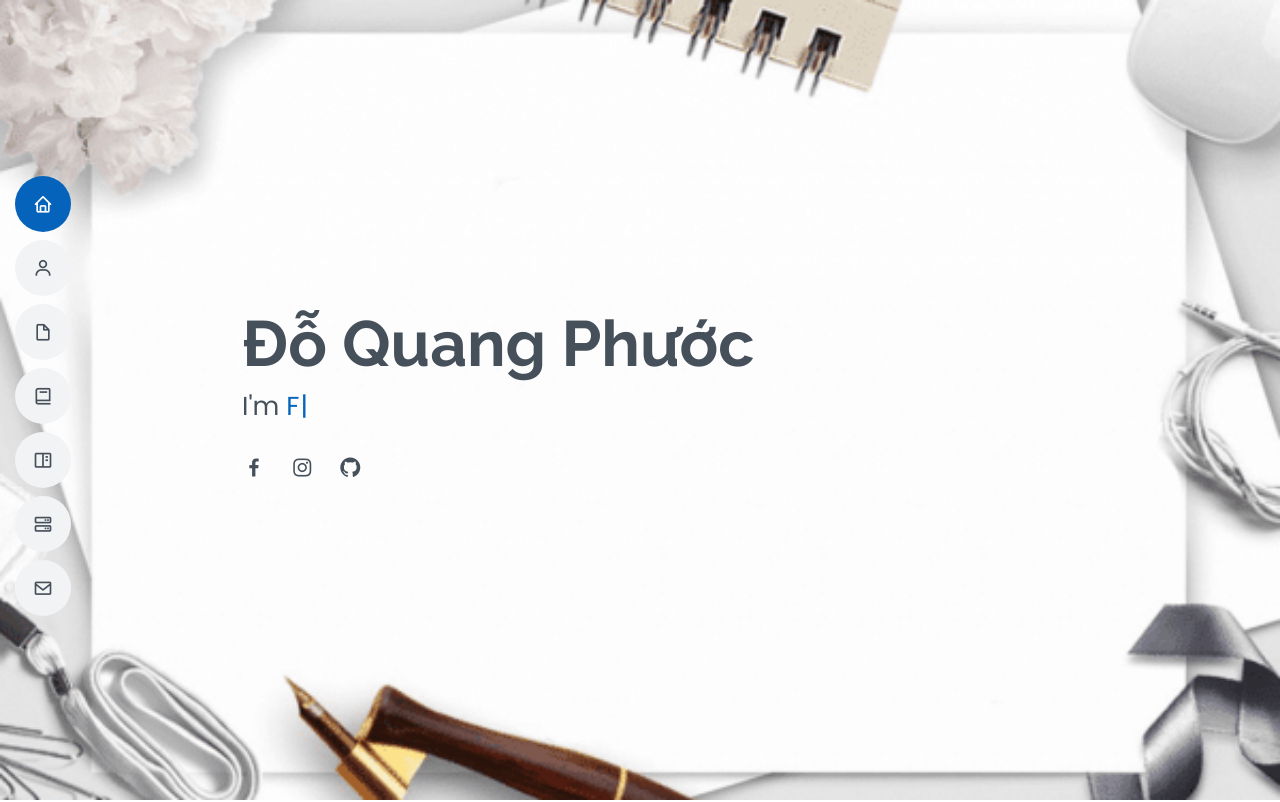
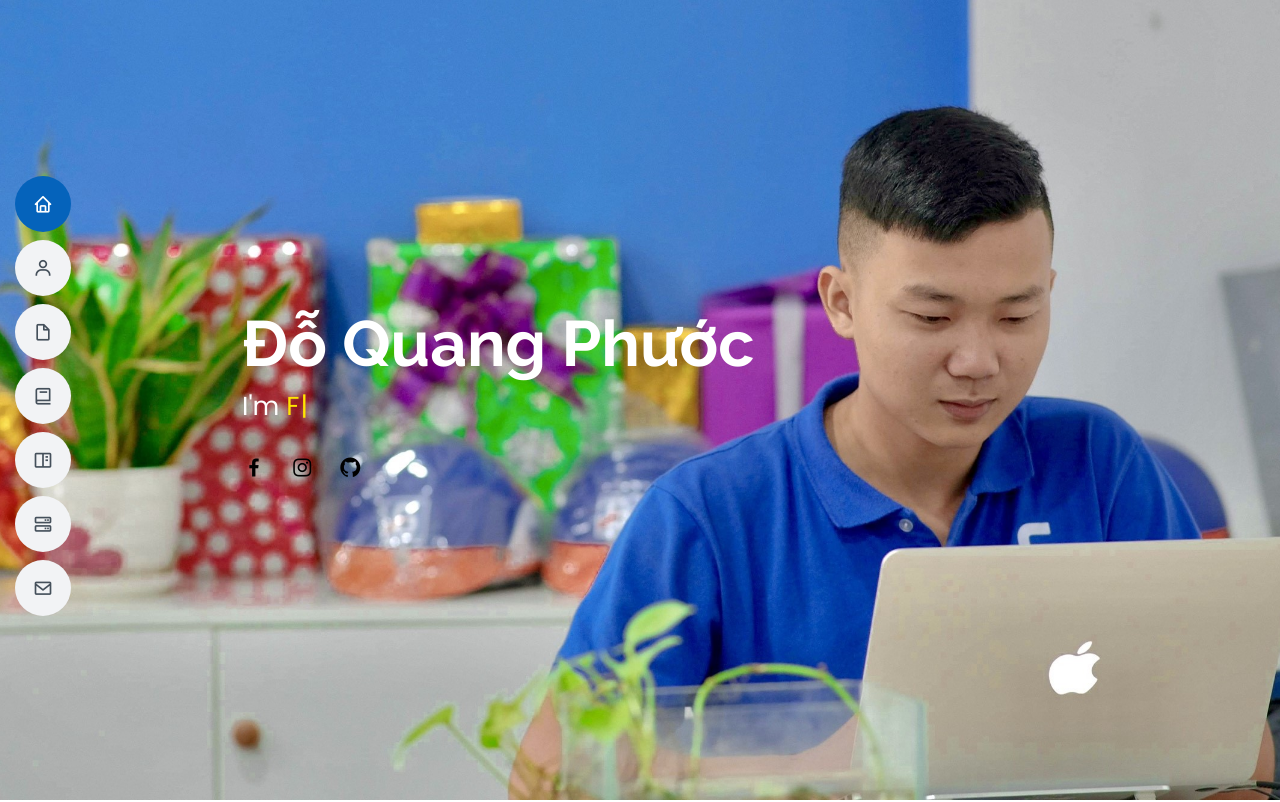
Before and after one commit to doquangphuoc9999/cv-html, a plain HTML site: page index.html in a window 1280 px wide. Shown: the top 802 px of the page. Drawn offline with nearby package versions, Linux system fonts and the light colour scheme.

Commit message:
change bgr and color

```diff
--- a/assets/css/style.css
+++ b/assets/css/style.css
@@ -278,7 +278,7 @@ p {
 #hero {
   width: 100%;
   height: 100vh;
-  background: url("../img/bgr-img.png") top no-repeat;
+  background: url("../img/bgr-1.jpg") top no-repeat;
   background-size: cover;
   position: relative;
 }
@@ -304,18 +304,18 @@ p {
   font-size: 64px;
   font-weight: 700;
   line-height: 56px;
-  color: #45505b;
+  color: #fff;
 }
 
 #hero p {
-  color: #45505b;
+  color: #fff;
   margin: 15px 0 0 0;
   font-size: 26px;
   font-family: "Poppins", sans-serif;
 }
 
 #hero p span {
-  color: #0563bb;
+  color: rgb(255 229 0);
   letter-spacing: 1px;
 }
 
@@ -326,14 +326,14 @@ p {
 #hero .social-links a {
   font-size: 24px;
   display: inline-block;
-  color: #45505b;
+  color: #000000;
   line-height: 1;
   margin-right: 20px;
   transition: 0.3s;
 }
 
 #hero .social-links a:hover {
-  color: #0563bb;
+  color: #ffeb3b;
 }
 
 @media (max-width: 992px) {
--- a/assets/js/data.js
+++ b/assets/js/data.js
@@ -109,7 +109,7 @@ let project_1 = new Project(
   // "http://bit.ly/39OGbFY",
   // "Không có",
   // "http://bit.ly/36g1XkM",
-  "",
+  "https://github.com/39domia/code-coffee-management-application.git",
   "",
   "",
   1
@@ -162,7 +162,7 @@ let project_3 = new Project(
   // "https://bit.ly/3ogD1jm",
   // "http://bit.ly/36gnLNa",
   // "http://bit.ly/2KR4Eln",
-  "",
+  "https://github.com/doquangphuoc9999/case-module3.git",
   "",
   "",
   1
```
Also changed, not shown: assets/img/bgr-1.jpg (added), assets/img/bgr.jpg (added).
